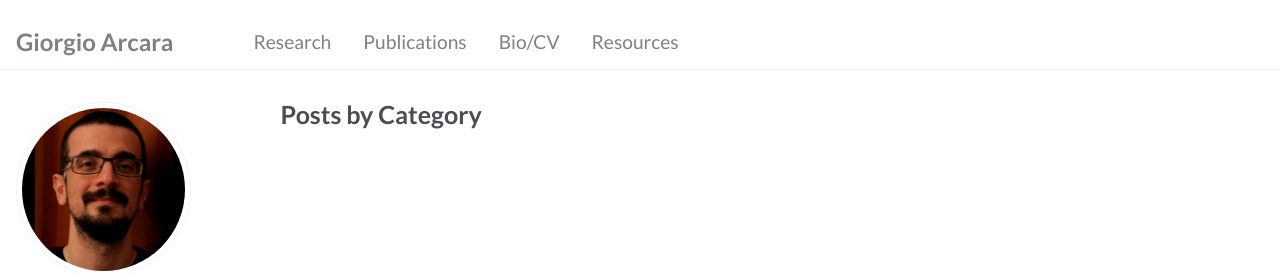
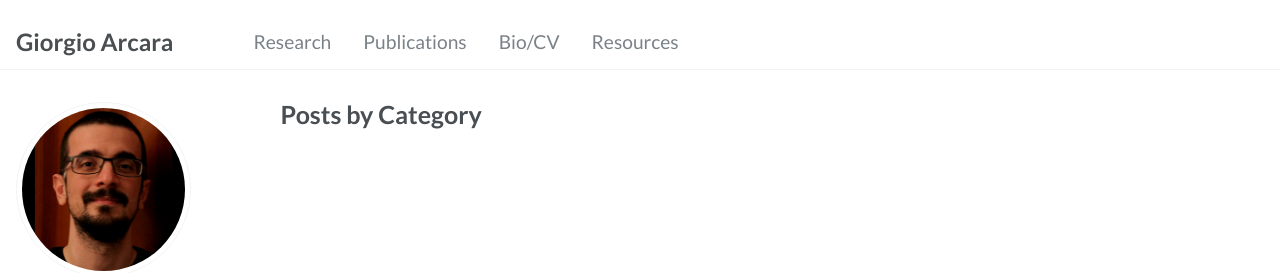
Before and after one commit to giorgioarcara/giorgioarcara.github.io, a Jekyll site: the page built from _pages/category-archive.html, in a window 1280 px wide. Shown: the top 273 px of the page. Built offline with Jekyll 4.4.1, drawn with Linux system fonts in a browser that asks for light colours; some web fonts are replaced.

Commit message:
changed colors of nav bar fonts

```diff
--- a/assets/css/custom.css
+++ b/assets/css/custom.css
@@ -16,6 +16,10 @@ html {
   font-size: 1.2rem !important;  /* increase this value to make it bigger */
 }
 
+.greedy-nav li:first-child a {
+  color: #494e51 !important; /* change to any color you want */
+}
+
 /* to change name (first element of nav bar) size */
 .masthead__menu-item:first-child {
   font-size: 1.5rem !important;  /* increase this value to make it bigger */
```
